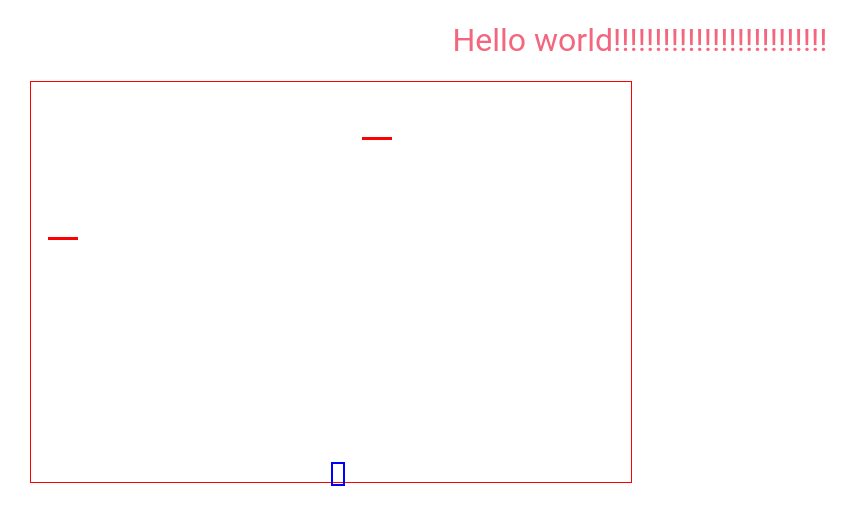
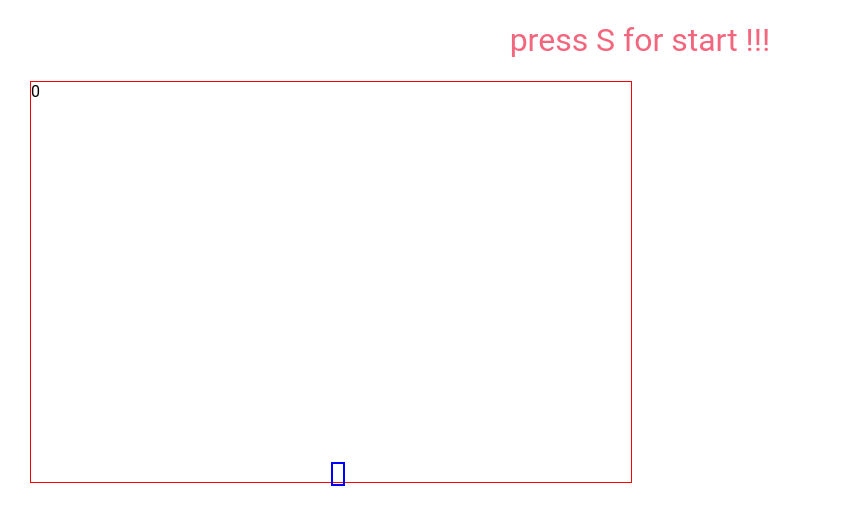
Before and after one commit to giuseppecolasanzio/app, a React app: page / in a window 1280 px wide. Shown: the whole page, without its empty margins (0-858 px from the left). Built offline with nearby package versions, Linux system fonts and the light colour scheme.

Commit message:
add score

```diff
--- a/src/component/container.js
+++ b/src/component/container.js
@@ -18,29 +18,31 @@ class Container extends React.Component {
             item: {
                 x: x,
                 y: y
-            }
+            },
+            score: 0
         };
 
-        this.clockTimer = setInterval(() => this.clock(), 20);
-        this.attackTimer = setInterval(() => this.attack(), 2000);
+        this.keys = {};
+        const listener = (e) => {
+            this.keys[e.code] = e.type == 'keydown'
+        };
 
-        document.addEventListener('keydown', (e) => {
-            if (e.code === "ArrowRight") this.move(10)
-            else if (e.code === "ArrowLeft") this.move(-10)
+        document.addEventListener('keydown', listener);
+        document.addEventListener('keyup', listener);
+
+        this.moveAndShotTimer = setInterval( () => {
+            if (this.keys['ArrowRight']) this.move(10);
+            if (this.keys['ArrowLeft']) this.move(-10);
+            if (this.keys['Space']) this.shot();},
+            50);
+
+        document.addEventListener('keydown', (e) =>{
+           if  (e.code === "KeyS") {
+               this.clockTimer = setInterval(() => this.clock(), 20);
+               this.attackTimer = setInterval(() => this.attack(), 2000);
+           }
         });
 
-        document.addEventListener('keyup', (e) => {
-            if (e.code === "Space") this.shot();
-        });
-/*
-        var polygon = [[1, 1], [1, 2], [2, 2], [2, 1]];
-
-        console.dir([
-            inside([1.5, 1.5], polygon),
-            inside([4.9, 1.2], polygon),
-            inside([1.8, 1.1], polygon)
-        ]);
-*/
     }
 
     componentDidMount() {
@@ -50,6 +52,7 @@ class Container extends React.Component {
     componentWillUnmount(){
         clearInterval(this.clockTimer);
         clearInterval(this.attackTimer);
+        clearInterval(this.moveAndShotTimer);
     }
 
     shot(){
@@ -87,6 +90,7 @@ class Container extends React.Component {
     };
 
     clock(){
+
         const newBullets = produce(this.state.bullets, draftBullets => {
                 draftBullets.map(b => b.y -= 5);
             });
@@ -96,28 +100,32 @@ class Container extends React.Component {
                 draftEnemies.map(e => e.y += 1);
             });
 
-        const withoutFiredEnemy = produce(newEnemies, draftEnemies => (
+        const withoutStrockedEnemies = produce(newEnemies, draftEnemies => (
             draftEnemies.filter(e => {
                 let match = true;
-
                 this.state.bullets.some(b => {
                     if (inside(
                         [b.x, b.y],
                         [[e.x, e.y - 20], [e.x + this.enemyDimension.width, e.y - 20], [e.x, e.y - this.enemyDimension.height], [e.x + this.enemyDimension.width, e.y - this.enemyDimension.height]]
                     )
                     ) {
+                        console.log(b);
                         match = false;
                     }
                 });
-
-                console.log(match);
                 return match;
             })
         ));
 
-        const enemies = withoutFiredEnemy.filter(e => e.y < (this.props.size.height - 20));
 
-        if (withoutFiredEnemy.length - enemies.length > 0){
+        const stockedEnemies = newEnemies.length -withoutStrockedEnemies.length;
+        if(stockedEnemies > 0){
+            this.setState({score : this.state.score + stockedEnemies});
+        }
+
+        const enemies = withoutStrockedEnemies.filter(e => e.y < (this.props.size.height - 20));
+
+        if (withoutStrockedEnemies.length - enemies.length > 0){
             clearInterval(this.clockTimer);
             clearInterval(this.attackTimer);
             alert('hai perso');
@@ -128,7 +136,9 @@ class Container extends React.Component {
 
     render(){
         return(
+
             <div className='container' style={this.props.style}>
+                <div className={'score'}>{this.state.score}</div>
 
                 {this.state.enemies.map(
                     (enemy) =>
--- a/src/index.js
+++ b/src/index.js
@@ -17,7 +17,7 @@ const containerSize = {
 
 const App = () =>(
     <div>
-        <h1>Hello world!!!!!!!!!!!!!!!!!!!!!!!!!!</h1>
+        <h1>press S for start !!!</h1>
         <Container size={containerSize} style={containerStyle} />
     </div>
 );
--- a/styles/index.scss
+++ b/styles/index.scss
@@ -38,4 +38,8 @@ body{
         position : absolute;
         background-color: red;
     }
+
+    .score {
+       position: absolute;
+    }
 }
```
